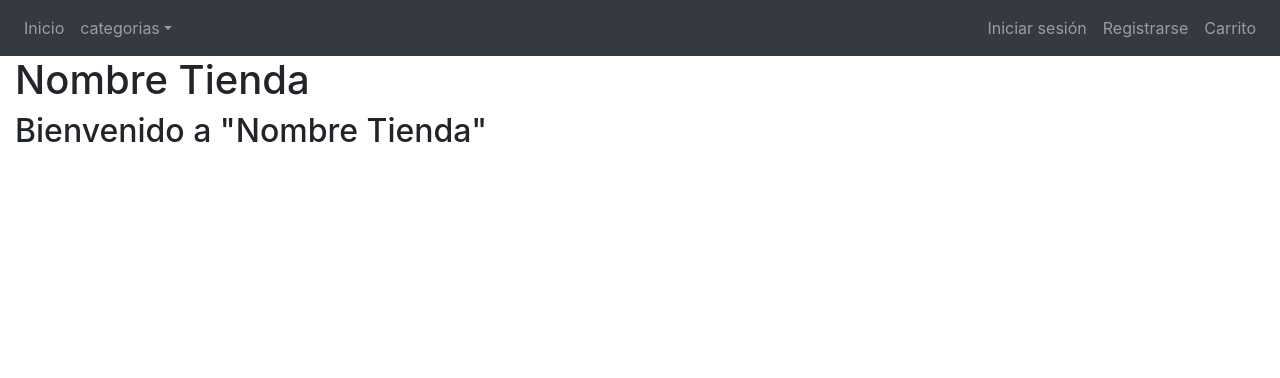
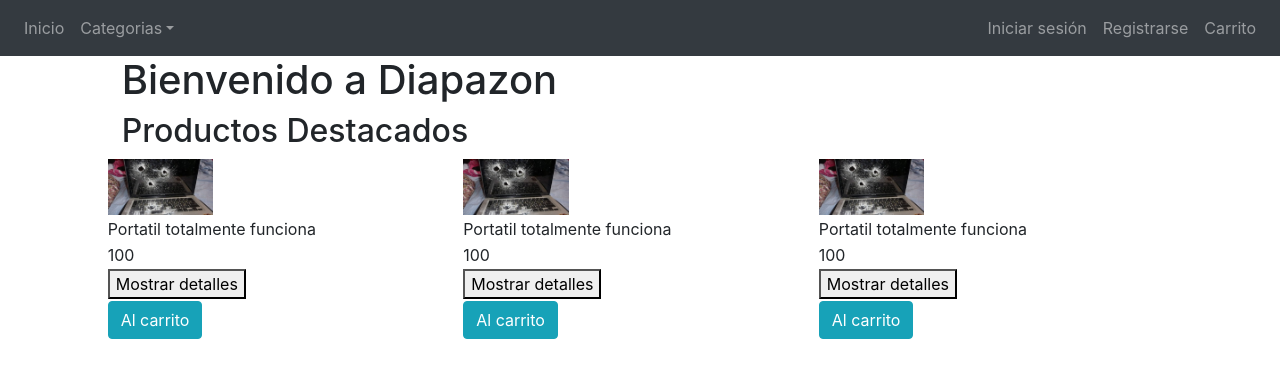
Before and after one commit to Pacoway/Tienda, a CodeIgniter app: page /tienda/ in a window 1280 px wide. Shown: the top 378 px of the page. Run offline with CodeIgniter, Linux system fonts and the light colour scheme; data comes from the database, SQL or seed files in the repository.

Commit message:
Destacados Inicio Finalizado

```diff
--- a/application/controllers/Inicio.php
+++ b/application/controllers/Inicio.php
@@ -3,14 +3,22 @@ defined('BASEPATH') OR exit('No direct script access allowed');
 
 class Inicio extends CI_Controller {
 
-	public function index()
+	public function index($desde=0)
 	{
-        $this->load->model('Model_productos');
-        $datos_categorias['categorias']= $this->Model_productos->getCategorias();
+		$this->load->model('Model_productos');
+		$this->load->library('pagination');
+        $config['base_url'] = base_url() . 'index.php/Inicio/index';
+        $config['total_rows'] = $this->Model_productos->numeroDestacados();
+        $config['per_page'] = '3';
+        $config['uri_segment'] = '4';
+
+        $this->pagination->initialize($config);
+        $datos['productos'] = $this->Model_productos->productosDestacados($desde, $config['per_page']);
+        $datos['pag']= $this->pagination->create_links();
 
 		$this->load->view('Plantilla', [
 			'titulo' => 'Inicio',
-			'cuerpo' => $this->load->view('Inicio',[],true)
+			'cuerpo' => $this->load->view('Inicio',$datos,true)
  		]
 	);
 	}
--- a/application/models/Model_productos.php
+++ b/application/models/Model_productos.php
@@ -17,7 +17,8 @@ class Model_productos extends CI_Model {
      * Devuelve los productos detacados siempre y cuando las fechas coincidan
      * @return type
      */
-    public function productosDestacados() //importate PAGINAR
+
+   /*  public function productosDestacados() //importate PAGINAR
     {//$desde, $por_pagina pendientes de pasar por parametros a la función para cuando pagine
      // $query  = ("select * from producto where destacado=1 and visible=1 and finicio_dest<=CURDATE() and ffin_dest>=CURDATE() LIMIT $desde,$por_pagina");
         $rs = $this->db
@@ -27,6 +28,36 @@ class Model_productos extends CI_Model {
         ->get();
         return $rs->result();//No usar result array, si en la vista quiero usar un foreach normalito
         //return $prodes->result_array();
+    }*/
+
+    public function productosDestacados($desde, $por_pagina) {
+        // $query  = ("select * from producto where destacado=1 and visible=1 and finicio_dest<=CURDATE() and ffin_dest>=CURDATE() LIMIT $desde,$por_pagina");
+        $query = ("select * from producto where destacado=1 and visible=1 LIMIT $desde,$por_pagina");
+
+        $prodes = $this->db->query($query);
+        return $prodes->result();
+        //return $prodes->result_array();
+    }
+
+
+    public function numeroDestacados(){
+            $query = "select * from producto where destacado=1 and visible=1";
+            $npro  = $this->db->query($query);
+            return $npro->num_rows();
+    }
+
+    public function getProductosPorCategoriaPaginados($catId, $desde, $por_pagina) {
+
+        $query = $this->db->query("select * from producto where categoria_id='$catId' and visible=1 LIMIT $desde,$por_pagina");
+        $productos = $query->result();
+        return $productos;
+    }
+
+    public function numeroProductosPorCategoria($catId) {
+
+        $query = ("select * from producto where categoria_id='$catId' and visible=1");
+        $numProductos = $this->db->query($query);
+        return $numProductos->num_rows();
     }
 
 //
--- a/application/views/Inicio.php
+++ b/application/views/Inicio.php
@@ -1,3 +1,22 @@
-<h1>Nombre Tienda</h1>
+<h1>Bienvenido a Diapazon</h1>
 
-<h2>Bienvenido a "Nombre Tienda"</h2>
+<h2>Productos Destacados</h2>
+
+<div class="row">
+    <?php foreach ($productos as $row) :?>
+    <table class="table-borderless col-md-4" >
+        <tr><td><a href="<?= site_url().'/Productos/mostrarDetalles/'.$row->producto_id ?>"><img src="<?=base_url().'img/'.$row->imagen?>" alt="" class="img-fluid" style="width: 30%;height: 30%;"></a><td></tr>
+        <tr><td> <?= $row->nombre ?></td></tr>
+        <tr><td><?= $row->precio ?></td></tr>
+        <tr><td><a href="<?= site_url().'/Productos/mostrarDetalles/'.$row->producto_id ?>"><button>Mostrar detalles</button></a></td></tr>
+        <tr><td><a class="btn btn-info" href="<?=site_url().'/Productos/addProducto/'.$row->producto_id?>">Al carrito</a></td></tr>
+        </table>
+    <?php endforeach;?>
+
+</div>
+
+<div class="row col-md-12">
+        <div class="mx-auto">
+            <p><?=$pag?></p>
+        </div>
+</div>
--- a/application/views/InicioSesion.php
+++ b/application/views/InicioSesion.php
@@ -1,3 +1,4 @@
+<div class="justify-content-center">
 <?php echo validation_errors(); ?>
 <?= (isset($error))? $error:''; ?>
 <?php echo form_open('InicioSesion/LogIn'); ?>
@@ -9,3 +10,4 @@
 
 <div><input type="submit" value="Iniciar sesion" /></div>
 </form>
+</div>
--- a/application/views/ListaArticulos.php
+++ b/application/views/ListaArticulos.php
@@ -10,3 +10,9 @@
     <?php endforeach;?>
 
 </div>
+
+<div class="row col-md-12">
+        <div class="mx-auto">
+            <p><?=$pag?></p>
+        </div>
+</div>
--- a/application/views/Menu.php
+++ b/application/views/Menu.php
@@ -16,7 +16,7 @@
     <ul class="navbar-nav">
         <li class="nav-item"><a class="nav-link" href="<?= site_url().'/Inicio'?>">Inicio</a></li>
         <li class="nav-item">
-                <a class="nav-link dropdown-toggle" href="#" role="button" id="dropdownMenuLink" data-toggle="dropdown" aria-haspopup="true" aria-expanded="false" ref='<?= base_url(); ?>categorias'>categorias</a>
+                <a class="nav-link dropdown-toggle" href="#" role="button" id="dropdownMenuLink" data-toggle="dropdown" aria-haspopup="true" aria-expanded="false" ref='<?= base_url(); ?>categorias'>Categorias</a>
                 <div class="dropdown-menu" aria-labelledby="dropdownMenuLink">
                     <?php foreach ($categorias as $row) : ?>
                     <a class="dropdown-item" href="<?= site_url().'/Productos/mostrarCategorias/'.$row->categoria_id?>"><?= $row->nombre ?></a>
--- a/application/views/Plantilla.php
+++ b/application/views/Plantilla.php
@@ -21,6 +21,6 @@
     ?>
 
     <div id="menu col-md-12"><?= $menu ?></div>
-    <div class="container col-md-12"><?= $cuerpo ?></div>
+    <div class="container col-md-10 justify-content-center"><?= $cuerpo ?></div>
 </body>
 </html>
--- a/application/views/RegistroUsuario.php
+++ b/application/views/RegistroUsuario.php
@@ -1,3 +1,5 @@
+<div class="col-md-6 align-items-center justify-content-center">
+	<h2>Registro de Usuario</h2>
 	<?php echo validation_errors(); ?>
 	<?php echo form_open('RegistroUsuario'); ?>
         <h5>Usuario</h5>
@@ -15,7 +17,7 @@
         <h5>Direccion</h5>
         <input type="text" name="direccion" value="" size="50" />
         <h5>Provincia</h5>
-<select name="provincia" >
+        <select name="provincia">
             <?php
             foreach ($provincias as $row) {
                 echo'<option>'.$row->nombre.'</option>';
@@ -24,3 +26,4 @@
         </select>
         <div><input type="submit" value="Enviar" /></div>
 	</form>
+</div>
```
Also changed, not shown: application/controllers/Productos.php (+49 -3 lines), application/views/DetalleProducto.php (+8 -3 lines). Lines whose indentation alone changed are shown as unchanged.
